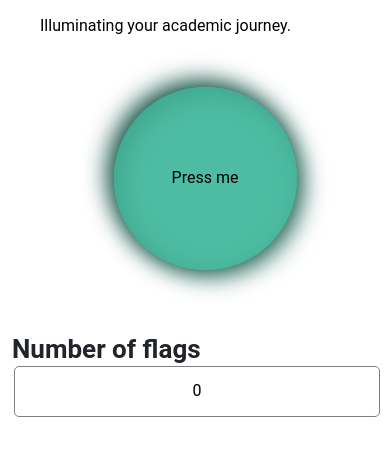
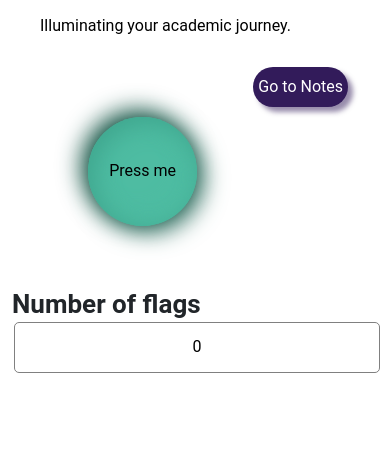
Before and after one commit to wymsoo/flagged, a plain HTML site: page button.html in a window 390 px wide. Shown: the part 88-544 px from the top of the page. Drawn offline with nearby package versions, Linux system fonts and the light colour scheme.

Commit message:
add button

```diff
--- a/button.html
+++ b/button.html
@@ -47,6 +47,14 @@
 	<div class="subcontainerbox" style="color:black; background-color: white; float:left"> Illuminating your academic journey.</div>
 	</div>
 
+
+	<div class="container-fluid">
+		<div class="subcontainerbox">
+			<button class="mybigbtn" style="float:right; margin-right: 30px"><a class="link" href="flaggednotes.html"> Go to Notes</a></button>
+		</div>
+	</div>
+
+
 	<div class="container-fluid">
 		<div class="row">
 			<div class="containerbox col-md-12 col-sm-12" style="margin-top:20px">
--- a/styles.css
+++ b/styles.css
@@ -89,6 +89,15 @@ body {
   font-size: 1.5em
 }
 
+
+@media (max-width: 600px) {
+    .mybigbtn {
+        padding: 5px; /* Reduce padding */
+        height: 40px; /* Reduce height */
+        font-size: 1em; /* Smaller font size */
+    }
+}
+
 .mybigbtn:hover {
   padding:10px;
   width: auto;
@@ -111,7 +120,7 @@ body {
   text-align: center;
   color: black;
   width: 100%;
-  background-color: white;
+  background-color: transparent;
   margin-bottom: 50px;
 
 }
```
